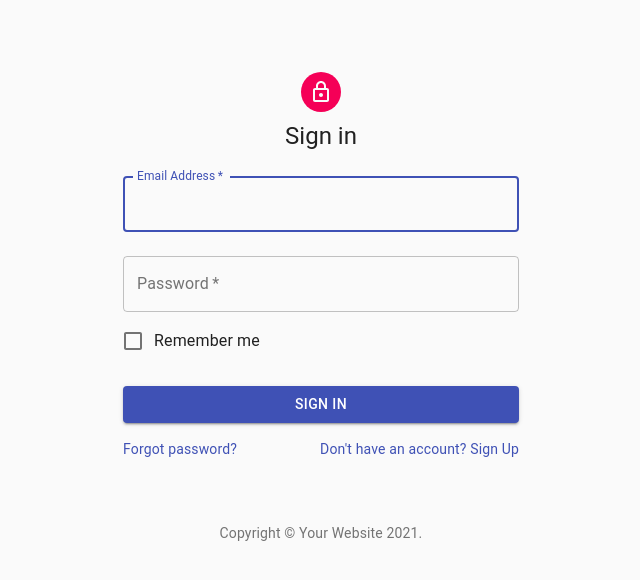
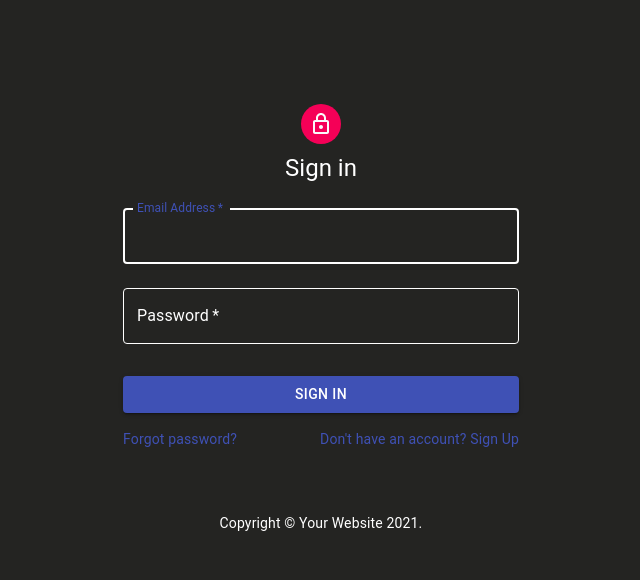
Before and after one commit to 2011Canada/project-2-team5-frontend, a React (Create React App) app: page / in a window 1280 px wide. Shown: the top 580 px of the page, without its empty margins (319-959 px from the left). Built offline with nearby package versions, Linux system fonts and the light colour scheme.

Commit message:
Login Page

```diff
--- /dev/null
+++ b/src/App.css
@@ -0,0 +1,38 @@
+.App {
+  text-align: center;
+}
+
+.App-logo {
+  height: 40vmin;
+  pointer-events: none;
+}
+
+@media (prefers-reduced-motion: no-preference) {
+  .App-logo {
+    animation: App-logo-spin infinite 20s linear;
+  }
+}
+
+.App-header {
+  background-color: #282c34;
+  min-height: 100vh;
+  display: flex;
+  flex-direction: column;
+  align-items: center;
+  justify-content: center;
+  font-size: calc(10px + 2vmin);
+  color: white;
+}
+
+.App-link {
+  color: #61dafb;
+}
+
+@keyframes App-logo-spin {
+  from {
+    transform: rotate(0deg);
+  }
+  to {
+    transform: rotate(360deg);
+  }
+}
--- a/src/components/Login.js
+++ b/src/components/Login.js
@@ -3,8 +3,6 @@ import Avatar from '@material-ui/core/Avatar';
 import Button from '@material-ui/core/Button';
 import CssBaseline from '@material-ui/core/CssBaseline';
 import TextField from '@material-ui/core/TextField';
-import FormControlLabel from '@material-ui/core/FormControlLabel';
-import Checkbox from '@material-ui/core/Checkbox';
 import Link from '@material-ui/core/Link';
 import Grid from '@material-ui/core/Grid';
 import Box from '@material-ui/core/Box';
@@ -15,7 +13,7 @@ import Container from '@material-ui/core/Container';
 
 function Copyright() {
   return (
-    <Typography variant="body2" color="textSecondary" align="center">
+    <Typography variant="body2" color="white" align="center">
       {'Copyright © '}
       <Link color="inherit" href="https://material-ui.com/">
         Your Website
@@ -27,8 +25,15 @@ function Copyright() {
 }
 
 const useStyles = makeStyles((theme) => ({
+  root: {
+    flexGrow: 1,
+    background: '#242422',
+    width: '100vw',
+    height: '100vh',
+    color: 'white',
+  },
   paper: {
-    marginTop: theme.spacing(8),
+    paddingTop: theme.spacing(12),
     display: 'flex',
     flexDirection: 'column',
     alignItems: 'center',
@@ -40,9 +45,25 @@ const useStyles = makeStyles((theme) => ({
   form: {
     width: '100%', // Fix IE 11 issue.
     marginTop: theme.spacing(1),
+    color: 'white',
   },
   submit: {
     margin: theme.spacing(3, 0, 2),
+  },
+  cssLabel: {
+    color: 'white',
+  },
+  cssOutlinedInput: {
+    '&$cssFocused $notchedOutline': {
+      borderColor: `white`,
+    },
+  },
+
+  cssFocused: {},
+
+  notchedOutline: {
+    borderWidth: '1px',
+    borderColor: 'white !important',
   },
 }));
 
@@ -50,6 +71,7 @@ export default function SignIn() {
   const classes = useStyles();
 
   return (
+    <div className={classes.root}>
       <Container component="main" maxWidth="xs">
         <CssBaseline />
         <div className={classes.paper}>
@@ -70,6 +92,19 @@ export default function SignIn() {
               name="email"
               autoComplete="email"
               autoFocus
+              InputLabelProps={{
+                classes: {
+                  root: classes.cssLabel,
+                  focused: classes.cssFocused,
+                },
+              }}
+              InputProps={{
+                classes: {
+                  root: classes.cssOutlinedInput,
+                  focused: classes.cssFocused,
+                  notchedOutline: classes.notchedOutline,
+                },
+              }}
             />
             <TextField
               variant="outlined"
@@ -81,11 +116,21 @@ export default function SignIn() {
               type="password"
               id="password"
               autoComplete="current-password"
+              InputLabelProps={{
+                classes: {
+                  root: classes.cssLabel,
+                  focused: classes.cssFocused,
+                },
+              }}
+              InputProps={{
+                classes: {
+                  root: classes.cssOutlinedInput,
+                  focused: classes.cssFocused,
+                  notchedOutline: classes.notchedOutline,
+                },
+              }}
             />
-          <FormControlLabel
-            control={<Checkbox value="remember" color="primary" />}
-            label="Remember me"
-          />
+
             <Button
               type="submit"
               fullWidth
@@ -113,5 +158,6 @@ export default function SignIn() {
           <Copyright />
         </Box>
       </Container>
+    </div>
   );
 }
--- /dev/null
+++ b/src/index.css
@@ -0,0 +1,16 @@
+body {
+  margin: 0;
+  font-family: -apple-system, BlinkMacSystemFont, 'Segoe UI', 'Roboto', 'Oxygen',
+    'Ubuntu', 'Cantarell', 'Fira Sans', 'Droid Sans', 'Helvetica Neue',
+    sans-serif;
+  -webkit-font-smoothing: antialiased;
+  -moz-osx-font-smoothing: grayscale;
+  /* background: radial-gradient(black, transparent); */
+  width: 100vw;
+  height: 100vh;
+}
+
+code {
+  font-family: source-code-pro, Menlo, Monaco, Consolas, 'Courier New',
+    monospace;
+}
--- a/src/index.js
+++ b/src/index.js
@@ -1,5 +1,6 @@
 import React from 'react';
 import ReactDOM from 'react-dom';
+import './index.css';
 import App from './App';
 import reportWebVitals from './reportWebVitals';
 
```
Also changed, not shown: src/App.js (+17 -0 lines). Lines whose indentation alone changed are shown as unchanged.
